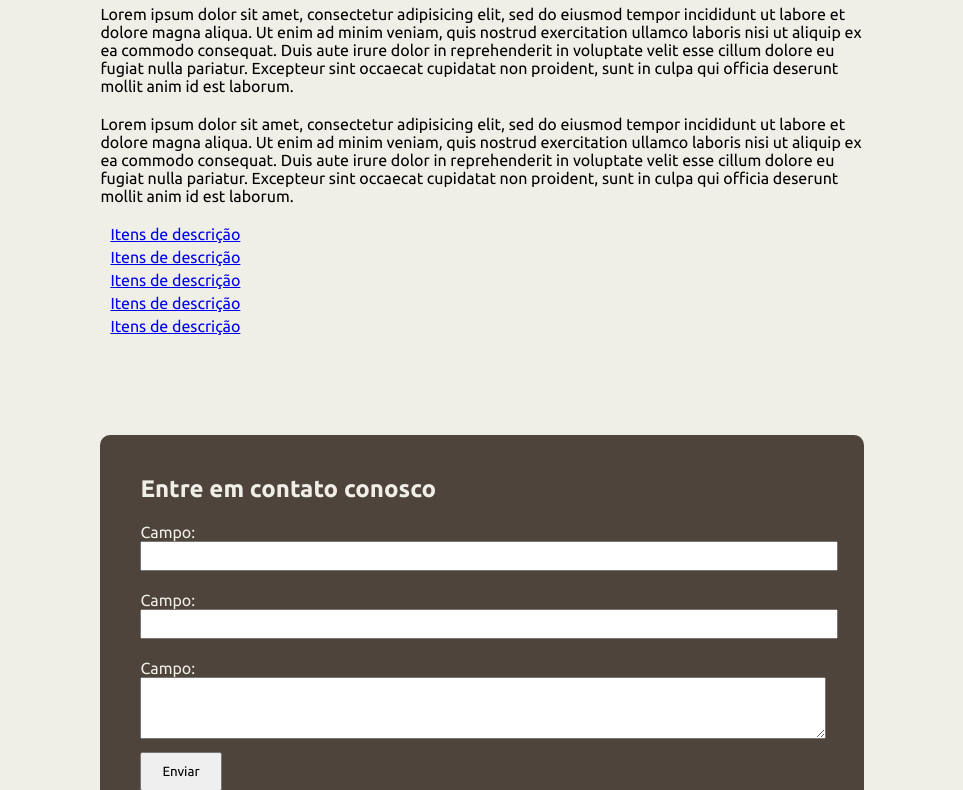
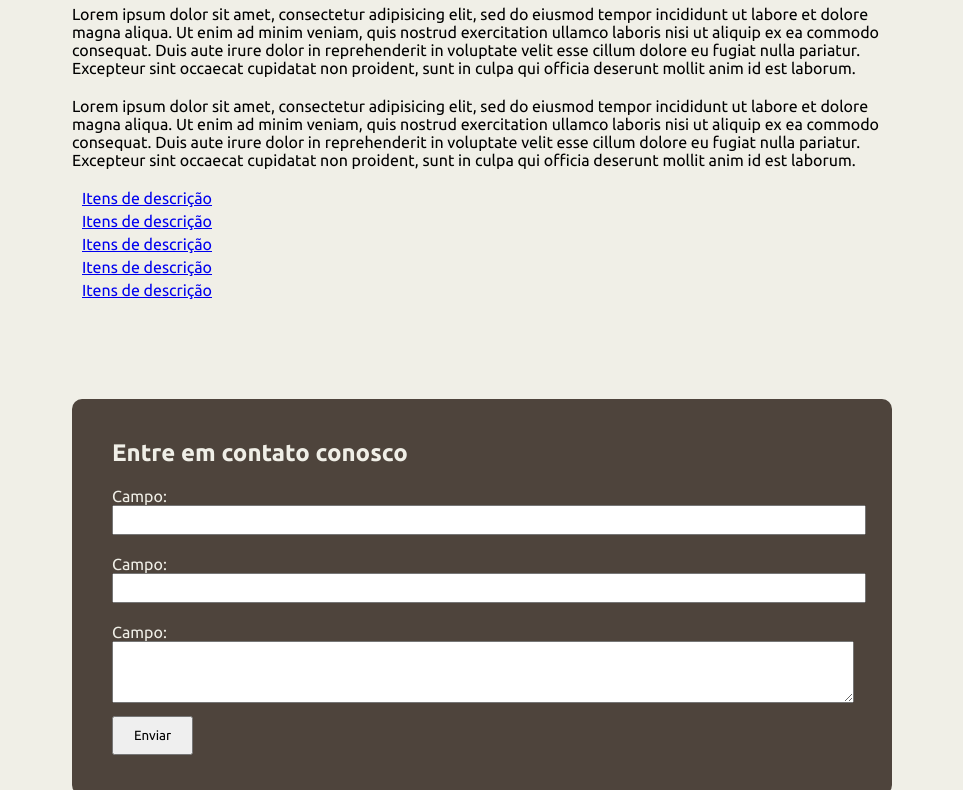
Before and after one commit to fagnerweb/CLI_GITWORKFLOW, a plain HTML site: page sample_git/index.html in a window 1280 px wide. Shown: the part 478-1268 px from the top of the page, without its empty margins (158-1121 px from the left). Drawn offline with Linux system fonts and the light colour scheme.

```diff
--- a/sample_git/estilo.css
+++ b/sample_git/estilo.css
@@ -14,8 +14,8 @@
 }
 
 .container{
-	/*width: 900px;*/
-	width: 65.88%;
+	width: 900px;
+	/*width: 65.88%;*/
 	margin: 0 auto;
 }
 
@@ -59,7 +59,6 @@
 .article_single ul li{
 	margin-top: 5px;
 }
-
 /*
 .form_contact{
 	text-align: center;
@@ -88,7 +87,8 @@
 	font-weight: 1em;
 	width: auto;
 	margin-top: 10px;
-}*/
+}
+*/
 
 .form_contact{
 	color: #f0efe7;
```
